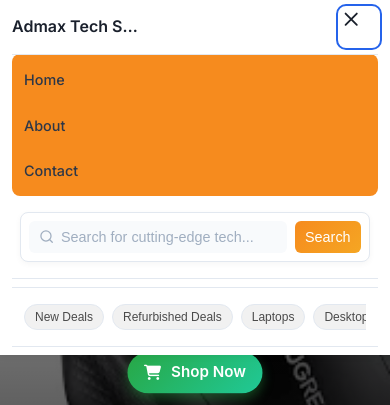
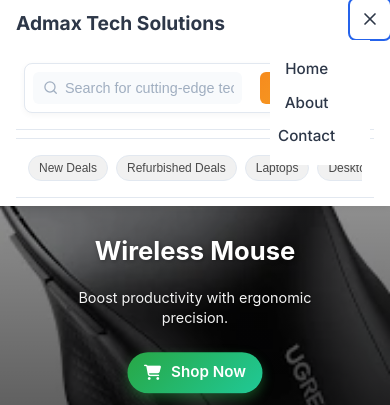
Before and after one commit to mosesgitonga/Admax, a React (Vite) app in the folder admax-app/: page / in a window 390 px wide. Both pictures are taken after a click on the button 359 px from the left and 27 px from the top of the page. Shown: the top 405 px of the page. Built offline with nearby package versions, Linux system fonts and the light colour scheme.

Commit message:
position navigation

```diff
--- a/admax-app/src/components/Header.jsx
+++ b/admax-app/src/components/Header.jsx
@@ -12,47 +12,74 @@ function Header({ onCategorySelect, selectedCategory, onSearch }) {
   return (
     <header className="header">
       <div className="header-container">
-        {/* Top Row: Logo, Nav, Hamburger */}
-        <div className="top-bar">
+        {/* Top Row - Logo, Nav, Search */}
+        <div className="header-top-row">
+          <div className="header-left">
             <h1 className="logo">Admax Tech Solutions</h1>
 
-          {/* Desktop nav */}
+            {/* Desktop Navigation */}
             <nav className="nav-menu desktop-nav">
               <ul className="nav-list">
-              <li><a href="/" className="nav-link">Home</a></li>
-              <li><a href="/about" className="nav-link">About</a></li>
-              <li><a href="/contact" className="nav-link">Contact</a></li>
+                <li>
+                  <a href="/" className="nav-link">
+                    Home
+                  </a>
+                </li>
+                <li>
+                  <a href="/about" className="nav-link">
+                    About
+                  </a>
+                </li>
+                <li>
+                  <a href="/contact" className="nav-link">
+                    Contact
+                  </a>
+                </li>
               </ul>
             </nav>
+          </div>
 
-          {/* Hamburger for small screens */}
+          <div className="search-bar-wrapper">
+            <SearchBar onSearch={onSearch} />
+          </div>
+
+          {/* Mobile Hamburger */}
           <button
             className="hamburger-menu"
             onClick={toggleMenu}
             aria-label={isMenuOpen ? "Close menu" : "Open menu"}
             aria-expanded={isMenuOpen}
           >
-            {isMenuOpen ? <FiX /> : <FiMenu />}
+            {isMenuOpen ? <FiX size={20} /> : <FiMenu size={20} />}
           </button>
         </div>
 
-        {/* Mobile nav below toggle */}
+        {/* Mobile Navigation */}
         {isMenuOpen && (
+          <div className="mobile-nav-container">
             <nav className="nav-menu mobile-nav">
               <ul className="nav-list vertical">
-              <li><a href="/" className="nav-link">Home</a></li>
-              <li><a href="/about" className="nav-link">About</a></li>
-              <li><a href="/contact" className="nav-link">Contact</a></li>
+                <li>
+                  <a href="/" className="nav-link" onClick={toggleMenu}>
+                    Home
+                  </a>
+                </li>
+                <li>
+                  <a href="/about" className="nav-link" onClick={toggleMenu}>
+                    About
+                  </a>
+                </li>
+                <li>
+                  <a href="/contact" className="nav-link" onClick={toggleMenu}>
+                    Contact
+                  </a>
+                </li>
               </ul>
             </nav>
+          </div>
         )}
 
-        {/* Search Bar below nav */}
-        <div className="search-bar-wrapper">
-          <SearchBar onSearch={onSearch} />
-        </div>
-
-        {/* Category list */}
+        {/* Category List */}
         <div className="category-wrapper">
           <CategoryList
             onCategorySelect={onCategorySelect}
--- a/admax-app/src/components/styles/Header.css
+++ b/admax-app/src/components/styles/Header.css
@@ -1,15 +1,24 @@
-@import url("https://fonts.googleapis.com/css2?family=Inter:wght@500;600&display=swap");
+@import url("https://fonts.googleapis.com/css2?family=Inter:wght@400;500;600;700&display=swap");
 
 * {
   box-sizing: border-box;
+  margin: 0;
+  padding: 0;
+}
+
+:root {
+  --primary-color: #f68b1e;
+  --text-color: #2d3748;
+  --light-bg: #f7fafc;
+  --border-color: #e2e8f0;
+  --white: #ffffff;
 }
 
 .header {
-  position: absolute;
+  position: fixed;
   top: 0;
-  left: 0;
   width: 100%;
-  background: #ffffff;
+  background: var(--white);
   box-shadow: 0 2px 6px rgba(0, 0, 0, 0.06);
   z-index: 1000;
   font-family: "Inter", sans-serif;
@@ -18,31 +27,33 @@
 .header-container {
   max-width: 1200px;
   margin: 0 auto;
-  padding: 0.75rem 1rem;
-  display: flex;
-  flex-direction: column;
-  gap: 0.5rem;
+  padding: 0.75rem 1.5rem 0;
 }
 
-.top-bar {
+/* Top Row Layout */
+.header-top-row {
   display: flex;
   align-items: center;
   justify-content: space-between;
-  gap: 1rem;
-  flex-wrap: wrap;
+  gap: 1.5rem;
+  padding-bottom: 0.75rem;
+}
+
+.header-left {
+  display: flex;
+  align-items: center;
+  gap: 2rem;
+  flex: 1;
 }
 
 .logo {
-  font-size: 1.5rem;
-  font-weight: 600;
-  color: #1a202c;
+  font-size: 1.4rem;
+  font-weight: 700;
+  color: var(--text-color);
   white-space: nowrap;
-  overflow: hidden;
-  text-overflow: ellipsis;
-  max-width: 200px;
 }
 
-/* Nav List */
+/* Navigation */
 .nav-menu {
   display: flex;
 }
@@ -50,120 +61,125 @@
 .nav-list {
   display: flex;
   list-style: none;
-  margin: 0;
-  padding: 0;
-  gap: 1.25rem;
+  gap: 1rem;
+  align-items: center;
+}
+
+.nav-link {
+  text-decoration: none;
+  color: var(--text-color);
+  font-weight: 500;
+  padding: 0.5rem;
+  font-size: 0.95rem;
+  border-radius: 4px;
+  transition: all 0.2s ease;
+}
+
+.nav-link:hover {
+  color: var(--primary-color);
+}
+
+/* Search Bar */
+.search-bar-wrapper {
+  flex: 2;
+  right:20px;
+  max-width: 500px;
+  min-width: 200px;
+}
+
+/* Category List */
+.category-wrapper {
+  padding: 0.5rem 0;
+  border-top: 1px solid var(--border-color);
+}
+
+/* Mobile Menu */
+.mobile-nav-container {
+  display: none;
+}
+
+.mobile-nav {
+  background-color: var(--white);
+  padding: 0.5rem 0;
 }
 
 .nav-list.vertical {
   flex-direction: column;
-  padding: 0.75rem 0;
-  border-top: 1px solid #e2e8f0;
+  gap: 0.5rem;
+  padding: 0.5rem 0;
 }
 
-.nav-link {
-  text-decoration: none;
-  color: #2d3748;
-  font-weight: 500;
-  padding: 0.6rem 1rem;
-  border-radius: 6px;
-  transition: background-color 0.3s ease, color 0.3s ease;
-}
-
-.nav-link:hover,
-.nav-link:focus {
-  background-color: #f7fafc;
-  color: #f68b1e;
-}
-
-/* Hamburger */
+/* Hamburger Menu */
 .hamburger-menu {
+  position: absolute;
+  right: 0;
   display: none;
   background: none;
   border: none;
-  font-size: 1.6rem;
-  color: #1a202c;
+  font-size: 1.5rem;
+  color: var(--text-color);
   cursor: pointer;
-  width: 44px;
-  height: 44px;
-  border-radius: 6px;
-  transition: background-color 0.2s ease;
+  padding: 0.5rem;
+  border-radius: 4px;
 }
 
-.hamburger-menu:hover {
-  background-color: #f1f1f1;
-}
+/* Responsive Styles */
+@media (max-width: 992px) {
+  .header-top-row {
+    gap: 1rem;
+    padding-bottom: 0.5rem;
+  }
 
-/* Search Bar below nav */
-.search-bar-wrapper {
-  width: 100%;
-  max-width: 100%;
-}
+  .header-left {
+    gap: 1rem;
+  }
 
-/* Category below everything */
-.category-wrapper {
-  display: flex;
-  width: 100%;
-  padding-top: 0.5rem;
-  border-top: 1px solid #e2e8f0;
-  background-color: #ffffff;
-  overflow-x: auto;
-}
-
-/* Responsive */
-@media (max-width: 992px) {
   .desktop-nav {
     display: none;
   }
 
   .hamburger-menu {
     display: flex;
+    position: absolute;
+    top: 1px;
+    right: 2px;
+    align-items: center;
   }
 
-  .nav-menu.mobile-nav {
-    /* position: absolute; */
+  .mobile-nav-container {
     display: block;
-    width:100%;
-    background-color: #f68b1e;
-    right: 30px;
-    color: white;
-    top: 20px;
+    position: absolute;
+    z-index: 1000;
+    top: 40px;
+    right: 20px;
+    width: 100px;
+    background-color: #e2e8f0;
     border-radius: 8px;
-    z-index: 1000;
+  }
+}
 
+@media (max-width: 768px) {
+  .header-container {
+    padding: 0.5rem 1rem 0;
+  }
 
+  .header-top-row {
+    flex-wrap: wrap;
+  }
+
+  .search-bar-wrapper {
+    order: 1;
+    width: 100%;
+    max-width: 100%;
   }
 }
 
 @media (max-width: 576px) {
-  .header-container {
-    padding: 0.5rem 0.75rem;
+  .logo {
+    font-size: 1.2rem;
   }
 
-  .logo {
-    font-size: 1.1rem;
-    max-width: 150px;
-  }
-
-  .hamburger-menu {
-    font-size: 1.4rem;
-    width: 38px;
-    height: 38px;
-  }
-
-  .nav-link {
-    font-size: 0.95rem;
-    padding: 0.5rem 0.75rem;
+  .header-left {
+    flex: auto;
   }
 }
-
-@media (max-width: 400px) {
-  .logo {
-    font-size: 1rem;
-    max-width: 130px;
-  }
-
-  .nav-link {
-    font-size: 0.9rem;
-  }
-}
--- a/admax-app/src/components/styles/SearchBar.css
+++ b/admax-app/src/components/styles/SearchBar.css
@@ -94,8 +94,8 @@
   }
 
   .search-button {
-    width: 20%;
-    margin-left: 0;
+    width: 30%;
+    margin-left: 10px;
     padding: 0.5rem;
   }
 
```
Lines whose indentation alone changed are shown as unchanged.
